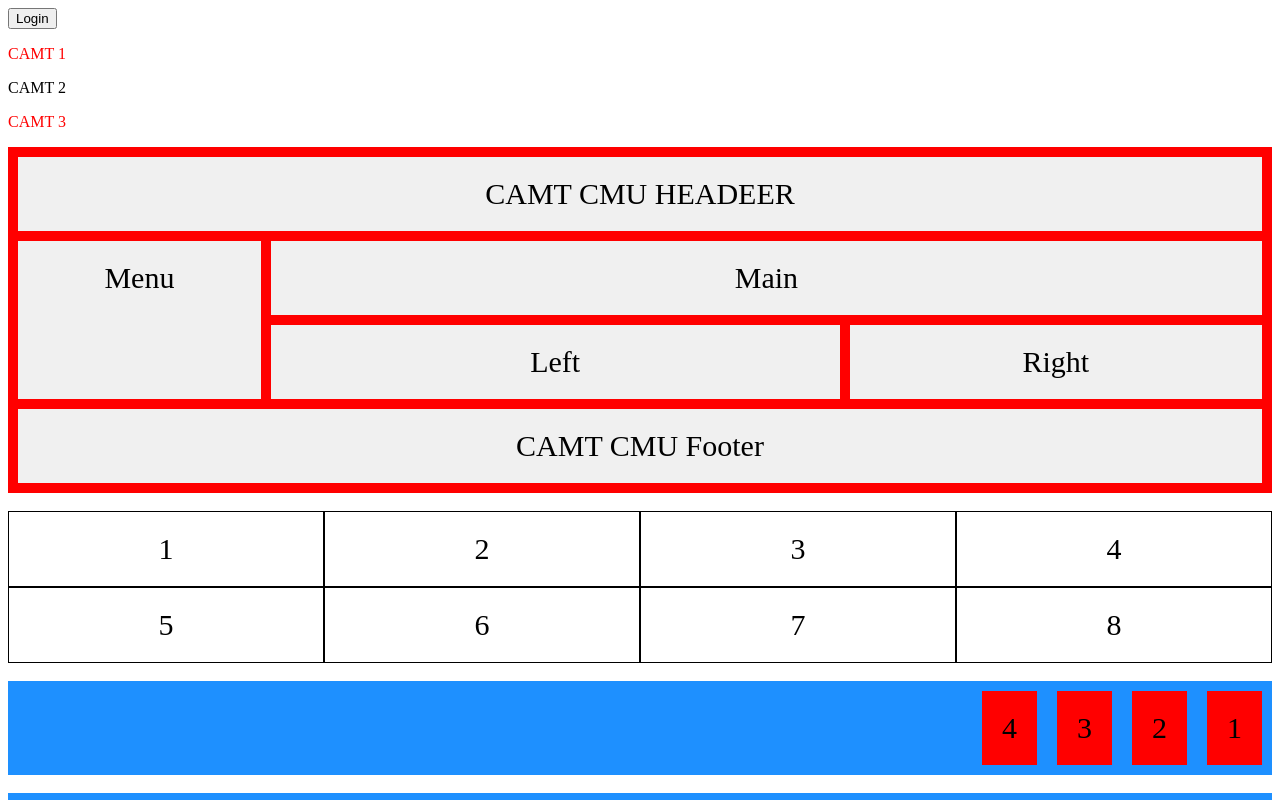
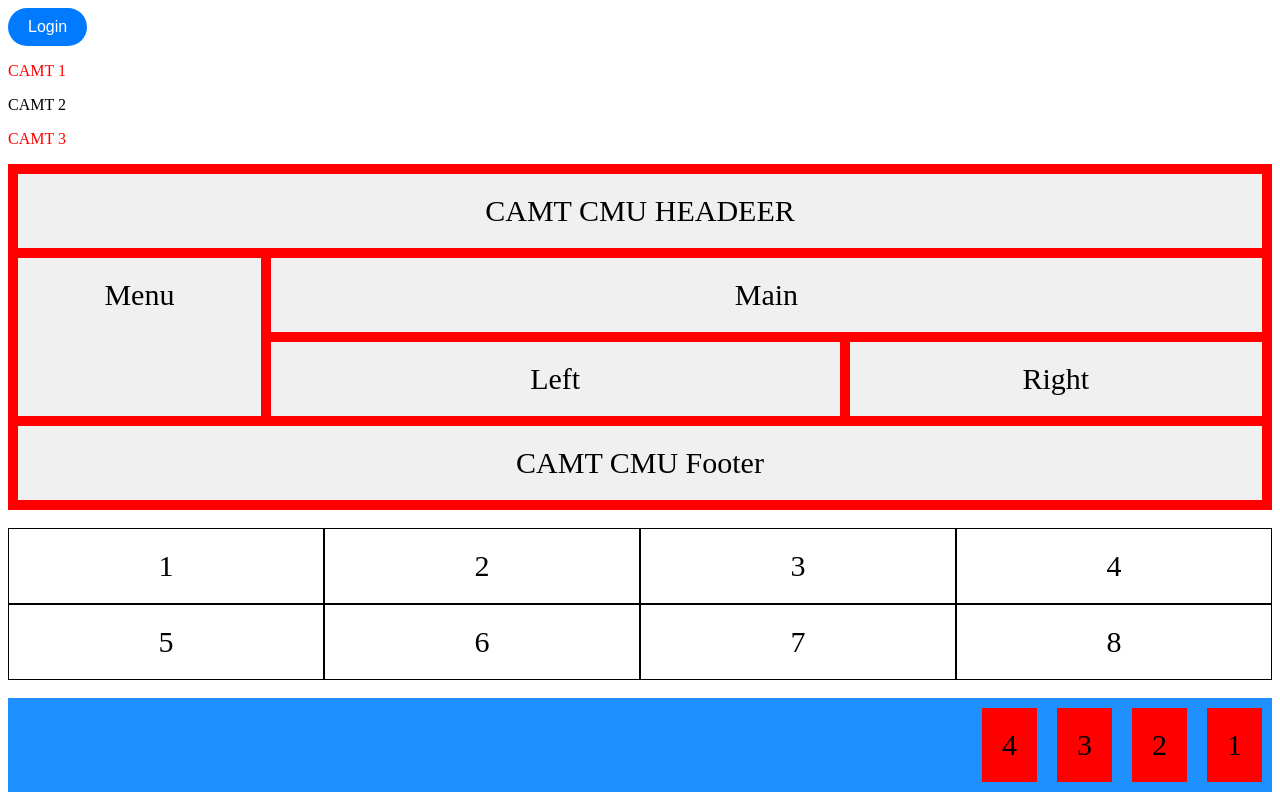
Before and after one commit to DII-camt/lab-662110205, a plain HTML site: page lab3/lab3_1/test.html in a window 1280 px wide. Shown: the top 800 px of the page. Drawn offline with Linux system fonts and the light colour scheme.

Commit message:
lab3 again

```diff
--- a/lab3/lab3_1/style.css
+++ b/lab3/lab3_1/style.css
@@ -1,4 +1,4 @@
-b.round-button {
+.round-button {
   display: inline-block;
   padding: 10px 20px;
   font-size: 16px;
```
